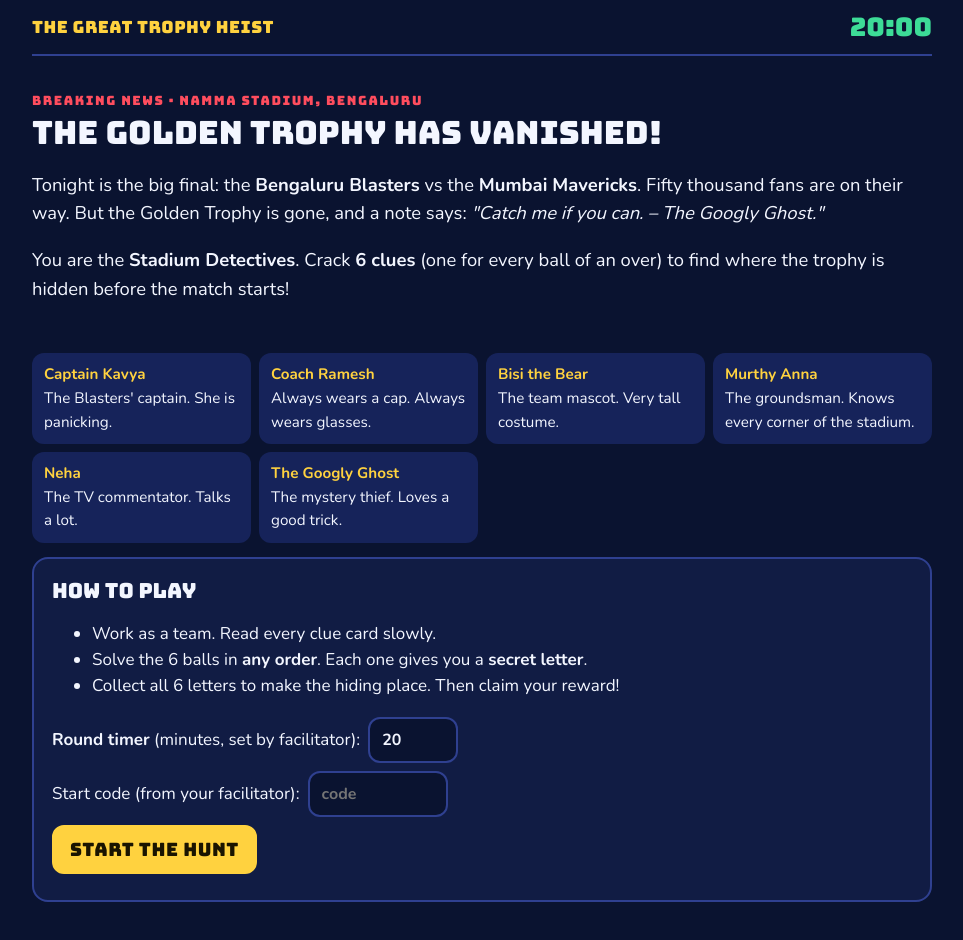
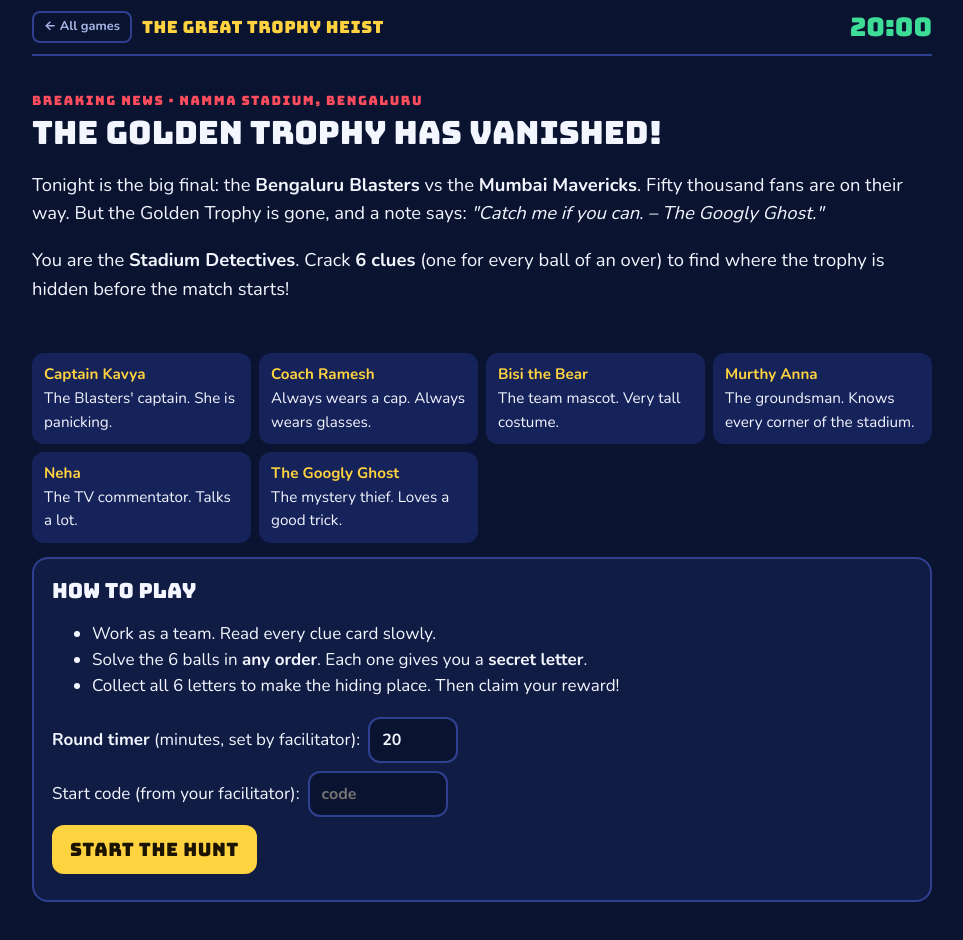
Before and after one commit to abhijithgiridhar/trophy-heist-escape-room, a plain HTML site: page index.html in a window 1280 px wide. Shown: the whole page, without its empty margins (158-1121 px from the left). Drawn offline with nearby package versions, Linux system fonts and the light colour scheme.

Commit message:
Add link back to games home page

```diff
--- a/index.html
+++ b/index.html
@@ -73,6 +73,7 @@ input[type=range]{width:100%;max-width:420px}
 </head>
 <body>
 <header>
+  <a href="https://abhijithgiridhar.github.io/escape-rooms/" style="font-size:.8rem;font-weight:700;color:var(--mute);text-decoration:none;border:2px solid var(--line);padding:4px 10px;border-radius:8px">← All games</a>
   <h1>THE GREAT TROPHY HEIST</h1>
   <div class="mono" id="hintinfo" style="color:var(--mute);font-size:.8rem"></div>
   <button id="resetBtn" type="button" style="padding:6px 10px;font-size:.8rem;display:none">Reset round</button>
```
